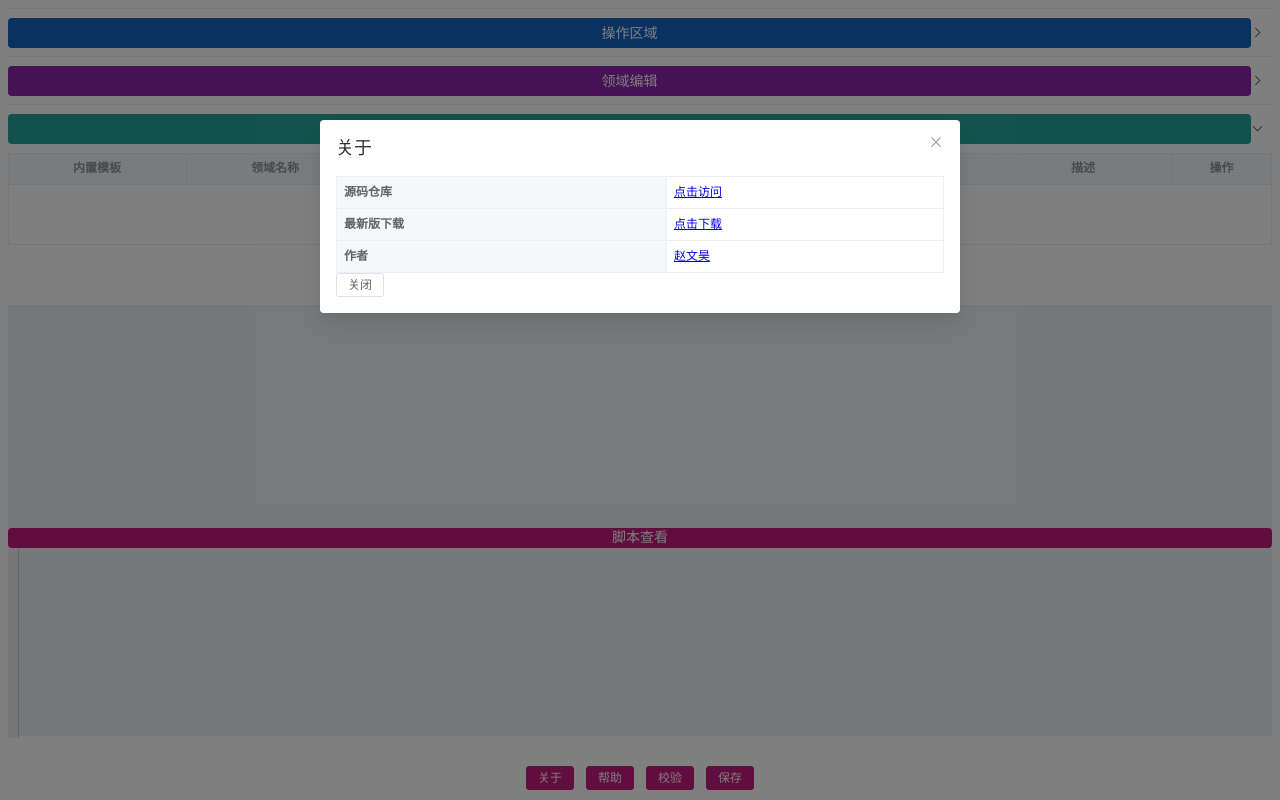
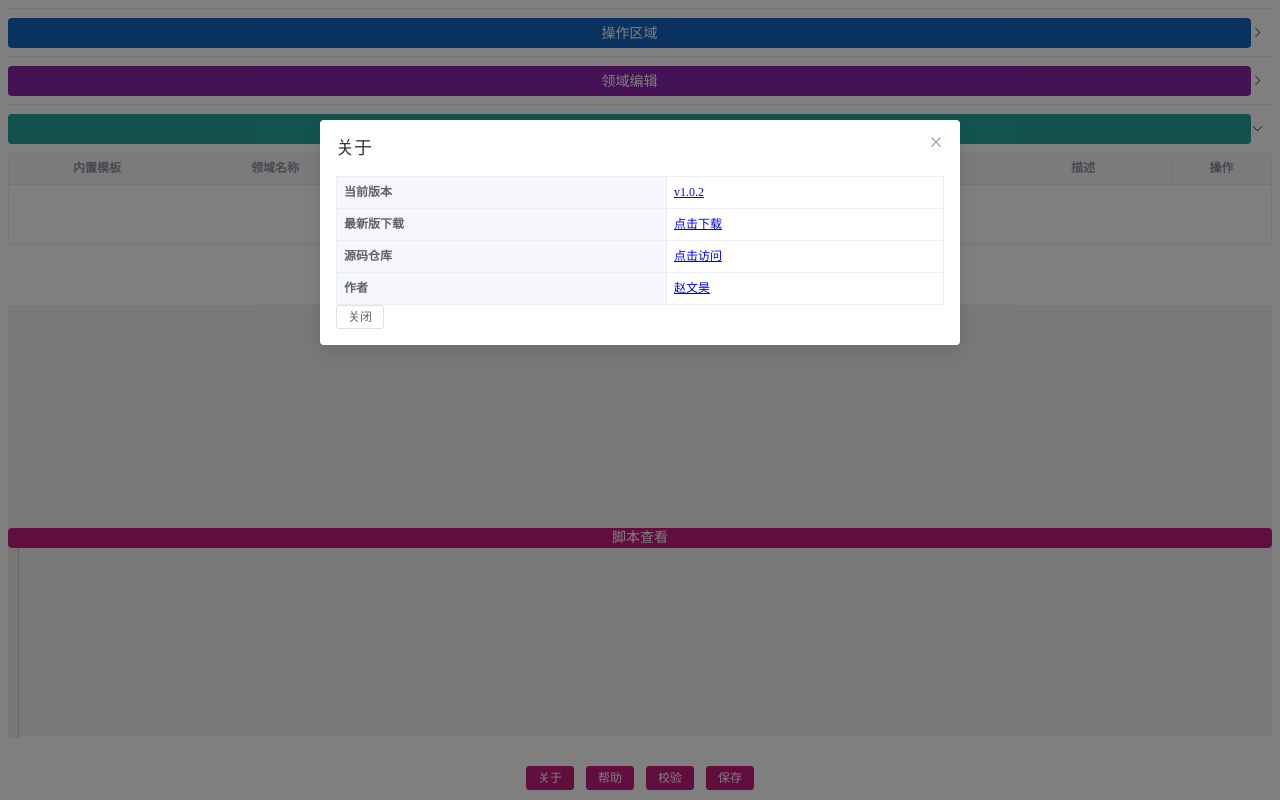
Before and after one commit to dhslegen/rest-code, a Vue app: page / in a window 1280 px wide. Both pictures are taken after a click on the button "关于". Built offline with nearby package versions, Linux system fonts and the light colour scheme.

Commit message:
[feat] 1. 关于页增加当前版本显示 [发版] v1.0.2

```diff
--- a/package.json
+++ b/package.json
@@ -1,7 +1,7 @@
 {
   "name": "rest-code",
   "private": true,
-  "version": "1.0.1",
+  "version": "1.0.2",
   "author": "zhaowenhao<https://dahaoshen.com>",
   "description": "Rest Code 是一款基于 Electron 的自动化工具，用于通过简洁的脚本快速生成 REST API 后端代码。",
   "type": "module",
--- a/src/components/ScriptViewer.vue
+++ b/src/components/ScriptViewer.vue
@@ -30,13 +30,17 @@
 
   <el-dialog title="关于" v-model="showAboutDialog">
     <el-descriptions :column="1" border>
-      <el-descriptions-item label="源码仓库">
+      <el-descriptions-item label="当前版本">
         <a href="javascript:void(0)"
-          @click="openLink('http://gitea126.weightyware.com:16680/CODE-GENERATOR/rest-code.git')">点击访问</a>
+          @click="openLink('http://gitea126.weightyware.com:16680/CODE-GENERATOR/rest-code/releases/tag/v1.0.2')"> v1.0.2</a>
       </el-descriptions-item>
       <el-descriptions-item label="最新版下载">
         <a href="javascript:void(0)"
           @click="openLink('http://gitea126.weightyware.com:16680/CODE-GENERATOR/rest-code/releases')">点击下载</a>
+      </el-descriptions-item>
+      <el-descriptions-item label="源码仓库">
+        <a href="javascript:void(0)"
+          @click="openLink('http://gitea126.weightyware.com:16680/CODE-GENERATOR/rest-code.git')">点击访问</a>
       </el-descriptions-item>
       <el-descriptions-item label="作者">
         <a href="javascript:void(0)" @click="openLink('https://dahaoshen.com')">赵文昊</a>
```
